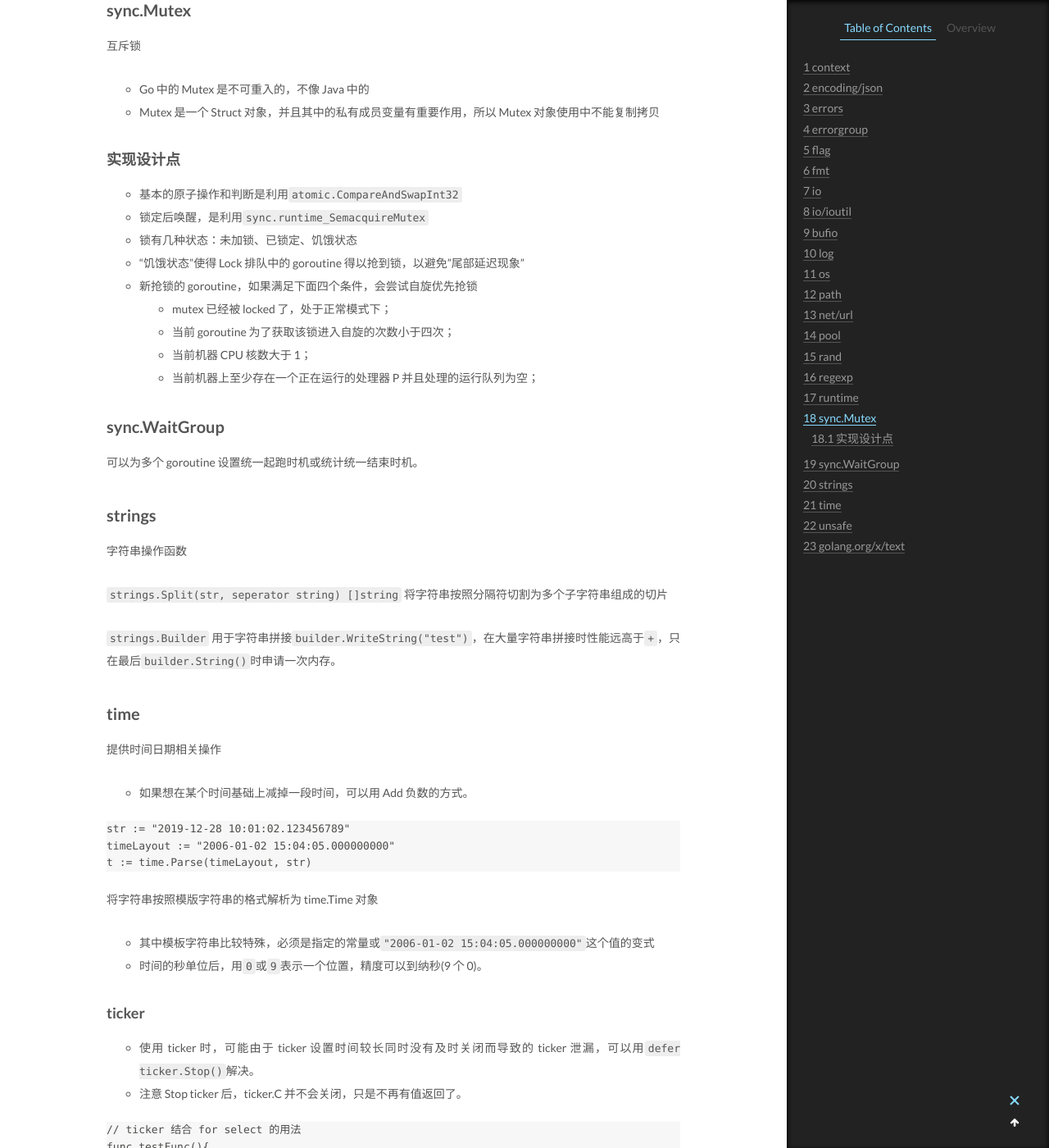
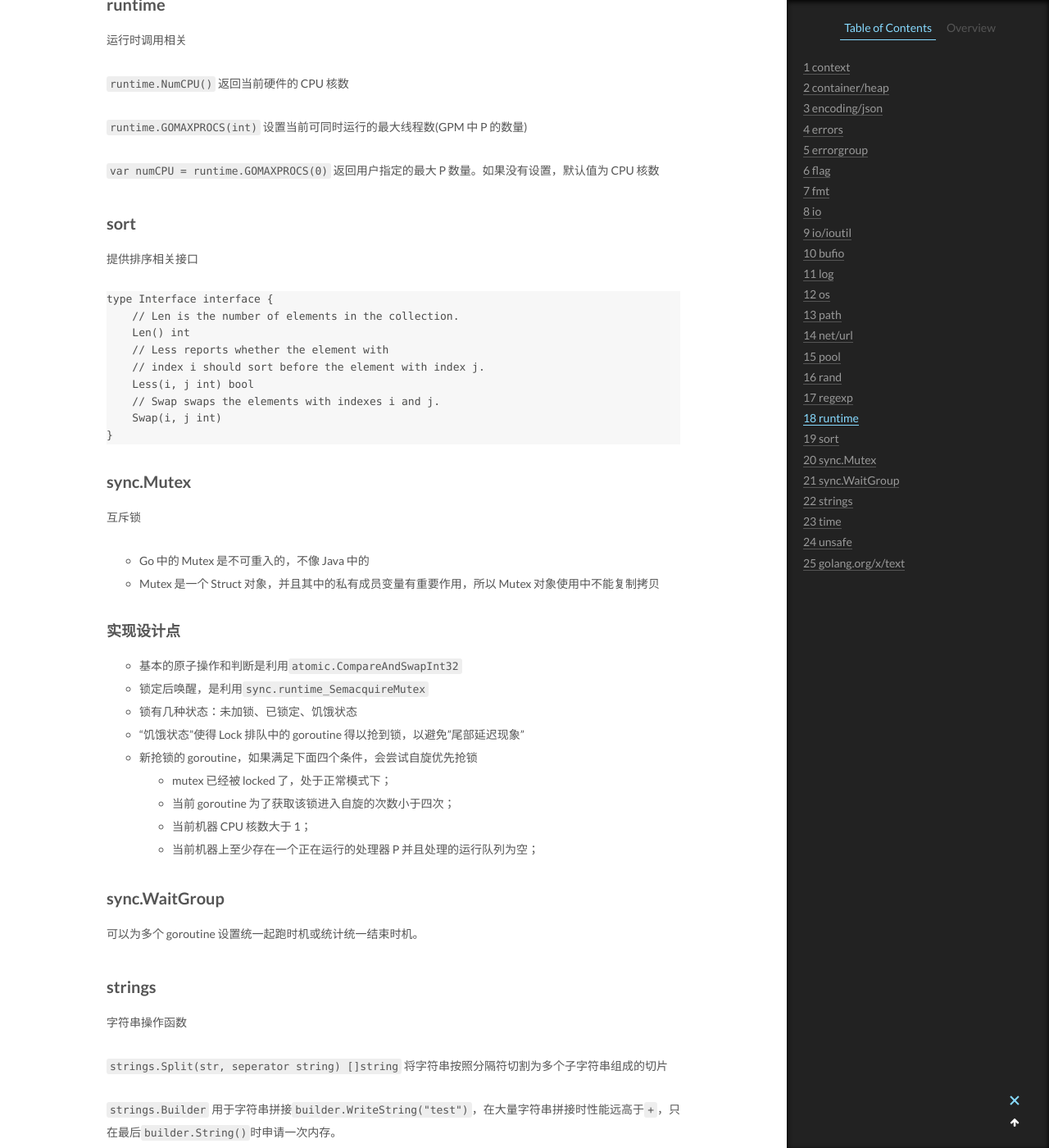
Before and after one commit to CodeHunter2006/CodeHunter2006.github.io, a Jekyll site: the page built from _posts/2019-12-28-Go_Package.md, in a window 1280 px wide and 1400 px high, scrolled down 5455 px. Shown: the whole window at 82% size. Built offline with Jekyll 4.4.1, drawn with Linux system fonts in a browser that asks for light colours; some of the changed text lies outside the part shown.

Commit message:
[doc]: add contents.

````diff
--- a/_posts/2019-12-28-Go_Package.md
+++ b/_posts/2019-12-28-Go_Package.md
@@ -13,6 +13,18 @@
 
 - 多个 context 对象可形成树形关联，当父 context 取消后，子 context 也会随之取消；子 context 取消后，父 context 不受影响
 - context 是线程安全的
+
+## container/heap
+
+提供(最小)堆相关函数和接口，可以延伸实现优先级队列功能。需要自己实现接口，以满足一个可排序的容器，然后结合函数使用。
+
+```Go
+type Interface interface {
+    sort.Interface
+    Push(x interface{}) // add x as element Len()
+    Pop() interface{}   // remove and return element Len() - 1.
+}
+```
 
 ### WithCancel
 
@@ -227,6 +239,22 @@
 `var numCPU = runtime.GOMAXPROCS(0)`
 返回用户指定的最大 P 数量。如果没有设置，默认值为 CPU 核数
 
+## sort
+
+提供排序相关接口
+
+```Go
+type Interface interface {
+    // Len is the number of elements in the collection.
+    Len() int
+    // Less reports whether the element with
+    // index i should sort before the element with index j.
+    Less(i, j int) bool
+    // Swap swaps the elements with indexes i and j.
+    Swap(i, j int)
+}
+```
+
 ## sync.Mutex
 
 互斥锁
````
Also changed, not shown: _posts/2018-11-28-Go_Syntax.md (+2 -0 lines).
